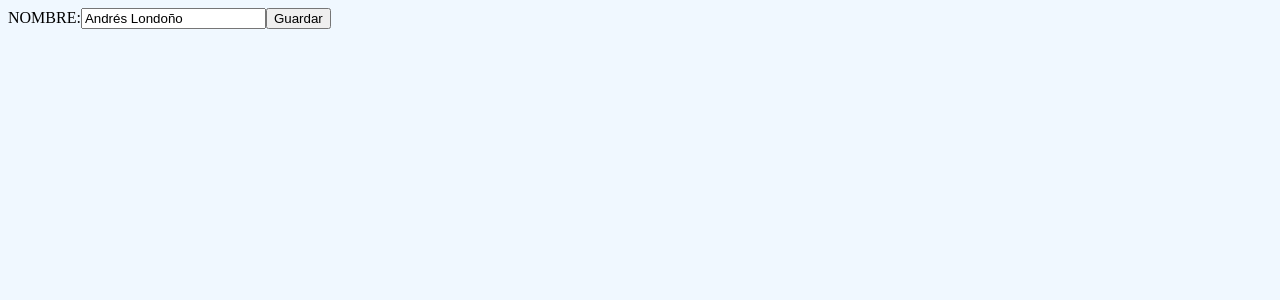
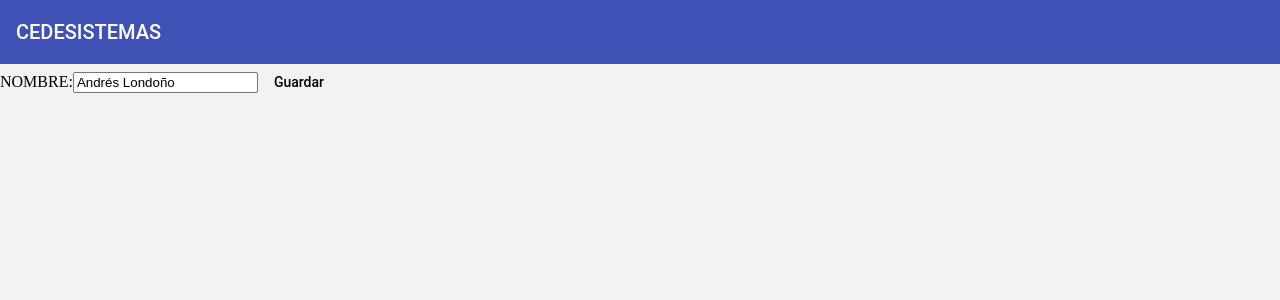
Before and after one commit to andreslon/CEDE_NET_ANGULAR, an Angular app in the folder cedesistemas-app/: page / in a window 1280 px wide. Shown: the top 300 px of the page. Built offline with nearby package versions, Linux system fonts and the light colour scheme.

Commit message:
Implementacion de angular material y componente de header

```diff
--- a/cedesistemas-app/package.json
+++ b/cedesistemas-app/package.json
@@ -11,14 +11,17 @@
   },
   "private": true,
   "dependencies": {
-    "@angular/animations": "~8.0.1",
+    "@angular/animations": "^8.0.2",
+    "@angular/cdk": "^8.0.1",
     "@angular/common": "~8.0.1",
     "@angular/compiler": "~8.0.1",
     "@angular/core": "~8.0.1",
     "@angular/forms": "~8.0.1",
+    "@angular/material": "^8.0.1",
     "@angular/platform-browser": "~8.0.1",
     "@angular/platform-browser-dynamic": "~8.0.1",
     "@angular/router": "~8.0.1",
+    "hammerjs": "^2.0.8",
     "rxjs": "~6.4.0",
     "tslib": "^1.9.0",
     "zone.js": "~0.9.1"
--- a/cedesistemas-app/src/app/app-component/app.component.html
+++ b/cedesistemas-app/src/app/app-component/app.component.html
@@ -1,8 +1,13 @@
+
+
+<header-app></header-app>
 
 <div>
   <span>{{lblNombre.toUpperCase()}}</span>
   <input type="text" value="{{nombreBase}}" >
-  <input type="button" value="{{lblGuardar}}" (click)="Guardar()">
+
+
+  <button mat-button (click)="Guardar()">{{lblGuardar}}</button>
 </div>
 
 <router-outlet></router-outlet>
--- /dev/null
+++ b/cedesistemas-app/src/app/header-component/header.component.html
@@ -0,0 +1,5 @@
+<mat-toolbar color="primary">
+    <mat-toolbar-row>
+        <span>CEDESISTEMAS</span>
+    </mat-toolbar-row>
+</mat-toolbar>
--- /dev/null
+++ b/cedesistemas-app/src/app/header-component/header.component.ts
@@ -0,0 +1,13 @@
+import { Component, OnInit } from '@angular/core';
+import { headersToString } from 'selenium-webdriver/http';
+
+@Component({
+    selector: 'header-app',
+    templateUrl: 'header.component.html',
+    styleUrls: ['header.component.scss']
+})
+export class HeaderComponent implements OnInit {
+    constructor() { }
+
+    ngOnInit() { }
+}
--- a/cedesistemas-app/src/index.html
+++ b/cedesistemas-app/src/index.html
@@ -4,7 +4,7 @@
   <meta charset="utf-8">
   <title>CedesistemasApp</title>
   <base href="/">
-
+  <link href="https://fonts.googleapis.com/icon?family=Material+Icons" rel="stylesheet">
   <meta name="viewport" content="width=device-width, initial-scale=1">
   <link rel="icon" type="image/x-icon" href="favicon.ico">
 </head>
--- a/cedesistemas-app/src/styles.scss
+++ b/cedesistemas-app/src/styles.scss
@@ -1,5 +1,8 @@
 /* You can add global styles to this file, and also import other style files */
+@import "~@angular/material/prebuilt-themes/indigo-pink.css";
 
 html,body{
-    background-color: aliceblue;
+    background-color: #F2F2F2;
+    padding: 0px;
+    margin: 0px;
 }
```
Also changed, not shown: cedesistemas-app/src/app/app.module.ts (+7 -2 lines), cedesistemas-app/src/app/material.module.ts (added, +92 -0 lines), cedesistemas-app/src/app/header-component/header.component.scss (added), 1 other file (tests, documents, lock files or other folders).
